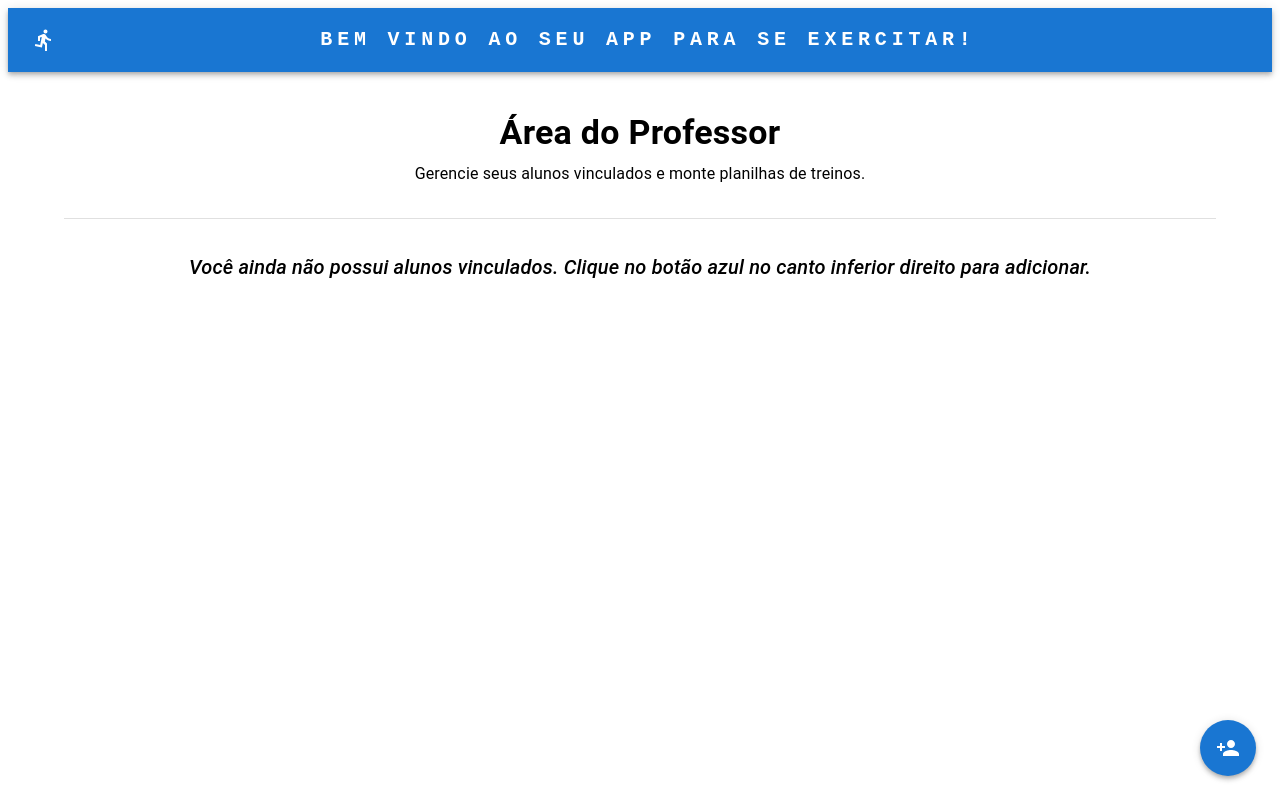
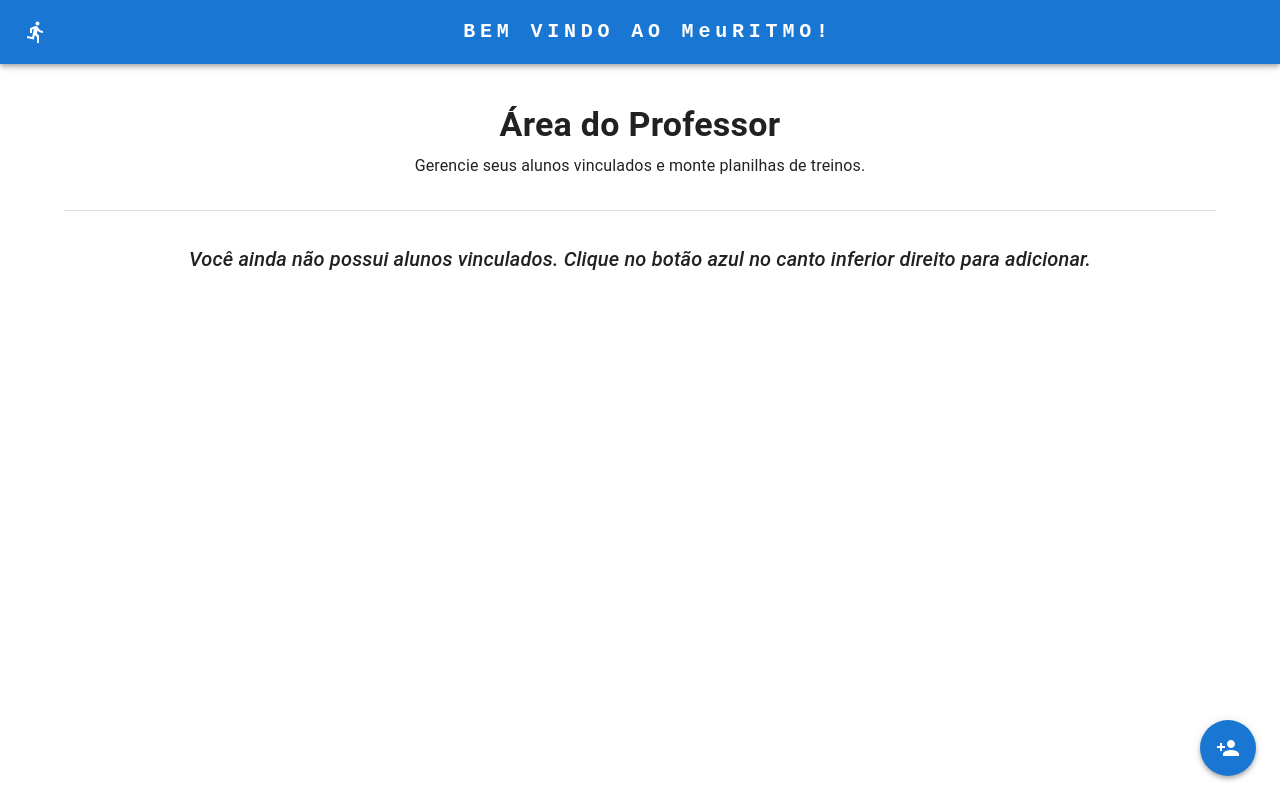
Before and after one commit to 39Matheus/EngenhariaDeSoftware, a React (Vite) app in the folder exercitar/: page /Professor in a window 1280 px wide. Built offline with nearby package versions, Linux system fonts and the light colour scheme; sample sign-in values are in the browser's storage.

Commit message:
adicionei a appbar na tela de cadastro melhorei a parte do professor

```diff
--- a/exercitar/src/App.jsx
+++ b/exercitar/src/App.jsx
@@ -1,30 +1,48 @@
-/*App.jsx*/
-import { useState } from 'react'
-import { BrowserRouter, Routes, Route,Link } from 'react-router-dom'
-import Login from "./paginas/login"
-import Cadastro from "./paginas/Cadastro"
-import Home from "./paginas/home"
-import PrivateRoute from "./components/PrivateRoute"
-import Professor from "./paginas/Professor"
+import { BrowserRouter, Routes, Route, Outlet } from 'react-router-dom';
+import { CssBaseline, GlobalStyles } from '@mui/material';
+import MeuAppBar from './components/AppBar';
+import PrivateRoute from "./components/PrivateRoute";
 
+import Login from "./paginas/login";
+import Cadastro from "./paginas/Cadastro";
+import Home from "./paginas/home";
+import Professor from "./paginas/Professor";
 
+// 1. Criamos um componente de Layout interno aqui mesmo (ou em outro arquivo)
+function Navbar() {
+  return (
+    <>
+      <MeuAppBar />
+      <div className="App">
+        {/* O Outlet é onde as páginas (Home, Professor, etc) vão "encaixar" abaixo do AppBar */}
+        <Outlet />
+      </div>
+    </>
+  );
+}
 
 function App() {
-  const [count, setCount] = useState(0)
+  return (
+    <BrowserRouter>
+      <CssBaseline />
+      <GlobalStyles styles={{
+        'html, body': { margin: 0, padding: 0, width: '100%', height: '100%' },
+        '#root': { margin: 0, padding: 0, width: '100%', maxWidth: 'none' }
+      }} />
 
-  return (
+      <Routes>
+        {/* ROTAS SEM APPBAR (Públicas) */}
+        <Route path="/" element={<Login />} />
 
-    <BrowserRouter>
-      <div className="App">
-        <Routes>
-          <Route path="/" element={<Login />} />
+        {/* ROTAS COM APPBAR (Envolvidas pelo LayoutComNavbar) */}
+        <Route element={<Navbar />}>
           <Route path="/cadastro" element={<Cadastro />} />
           <Route path="/home" element={<PrivateRoute><Home /></PrivateRoute>} />
           <Route path="/Professor" element={<PrivateRoute><Professor /></PrivateRoute>} />
-        </Routes>
-      </div>
+        </Route>
+      </Routes>
     </BrowserRouter>
-  )
+  );
 }
 
-export default App
+export default App;
--- a/exercitar/src/components/AppBar.jsx
+++ b/exercitar/src/components/AppBar.jsx
@@ -38,7 +38,7 @@ export default function AppBarComponent() {
               textDecoration: 'none',
             }}
           >
-            BEM VINDO AO SEU APP PARA SE EXERCITAR!
+            BEM VINDO AO MeuRITMO!
           </Typography>
 
           <Box sx={{ flexGrow: 0 }}>
--- a/exercitar/src/paginas/Cadastro.jsx
+++ b/exercitar/src/paginas/Cadastro.jsx
@@ -83,7 +83,7 @@ export default function Cadastro() {
               display: "flex",
               flexDirection: "column",
               gap: 2,
-              width: "80%",
+              width: "100%",
               alignItems: "center",
               margin: "0 auto",
             }}
--- a/exercitar/src/paginas/Professor.jsx
+++ b/exercitar/src/paginas/Professor.jsx
@@ -137,8 +137,6 @@ export default function Professor() {
 
   return (
     <>
-      <AppBarComponent />
-
       <Container maxWidth="lg" sx={{ mt: 5, mb: 10 }}>
         <Box sx={{ textAlign: "center", mb: 4 }}>
           <Typography variant="h4" sx={{ fontWeight: "bold", mb: 1 }}>
--- a/exercitar/src/paginas/home.jsx
+++ b/exercitar/src/paginas/home.jsx
@@ -234,7 +234,6 @@ export default function Home() {
 
   return (
     <>
-      <AppBarComponent />
       <Box
         sx={{
           padding: { xs: "2px", md: "4px" },
```
